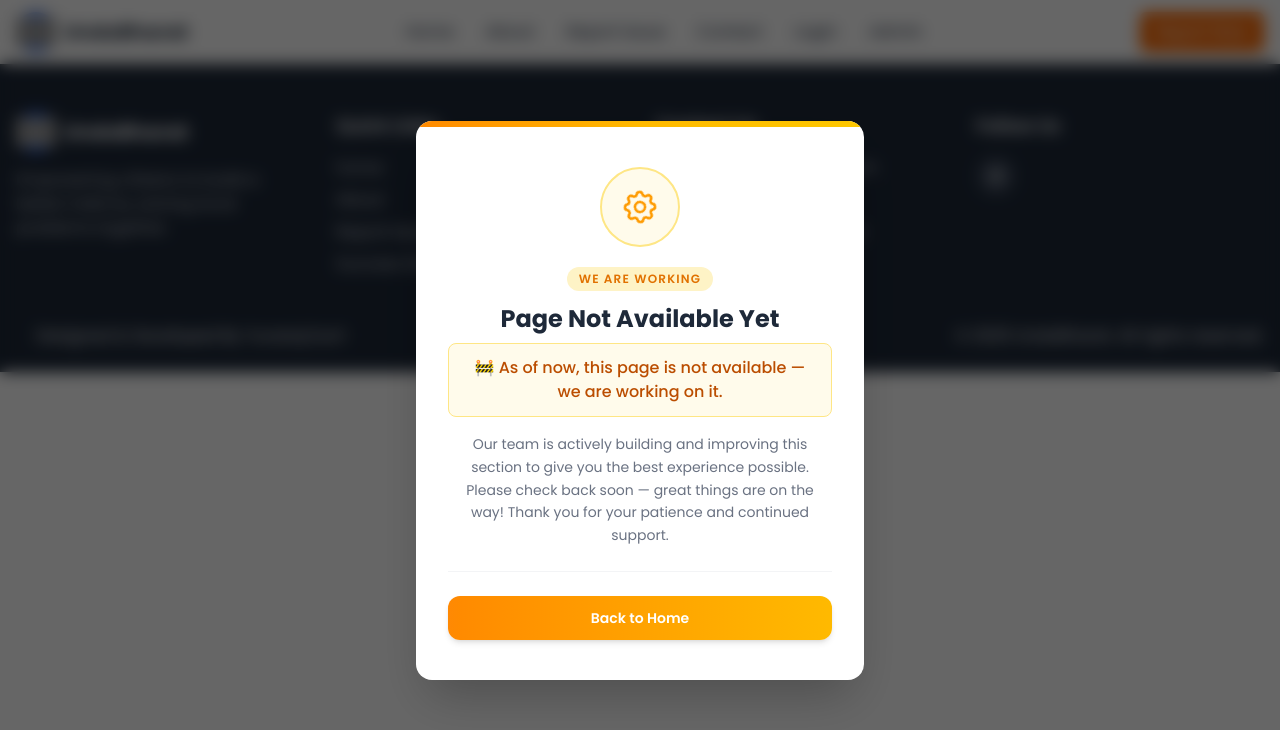
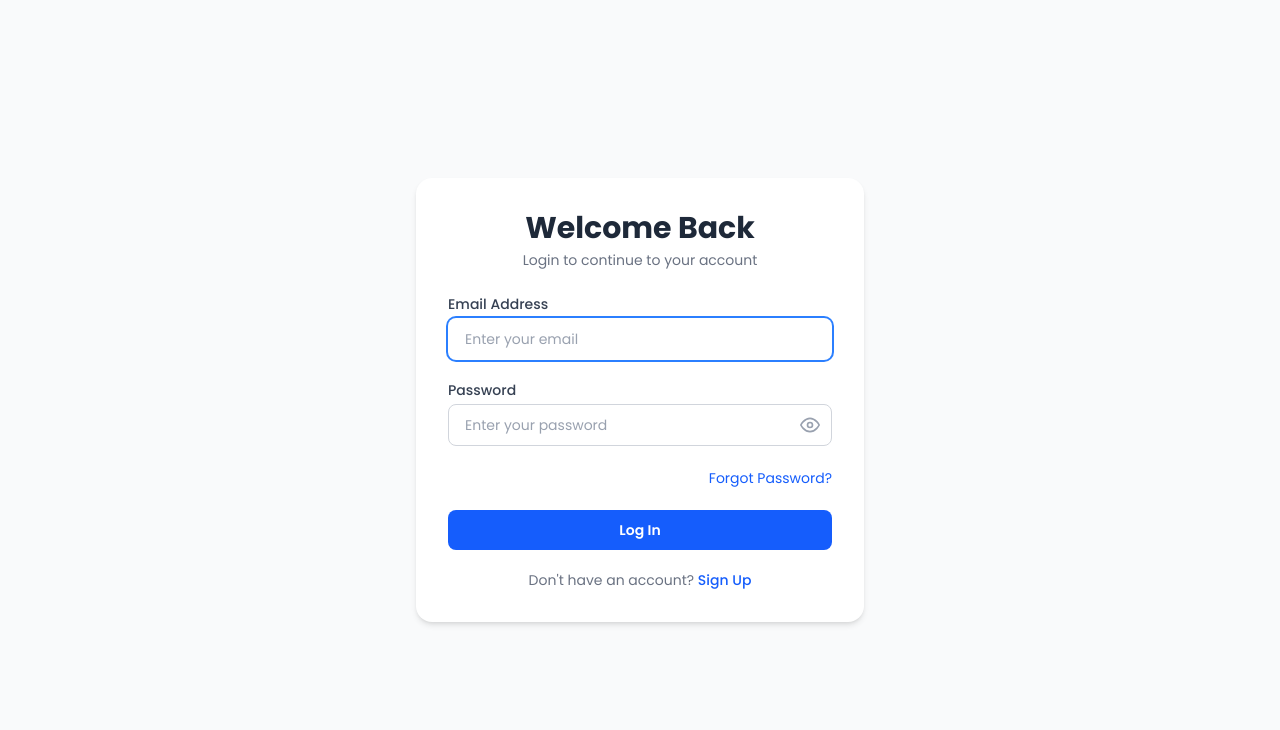
Before and after one commit to CodeDeff/undobharat, a React (Vite) app in the folder frontend/: page /auth/signin in a window 1280 px wide. Shown: the top 730 px of the page. Built offline with nearby package versions, Linux system fonts and the light colour scheme; grey boxes are pictures that could not be loaded.

Commit message:
Login Page Added - Yuva

```diff
--- a/frontend/index.html
+++ b/frontend/index.html
@@ -5,7 +5,7 @@
     <link rel="icon" type="image/svg+xml" href="/favicon.svg" />
     <meta name="viewport" content="width=device-width, initial-scale=1.0" />
       <link rel="icon" type="image/png" href="https://res.cloudinary.com/dqz2hem3m/image/upload/v1750665330/logo_ep4az4.png">
-
+    <link href="https://fonts.googleapis.com/css2?family=Poppins:wght@300;400;500;600;700&display=swap" rel="stylesheet">
     <link rel="stylesheet" href="https://cdnjs.cloudflare.com/ajax/libs/font-awesome/6.4.0/css/all.min.css">
     <title>Undobharat</title>
   </head>
--- a/frontend/src/App.jsx
+++ b/frontend/src/App.jsx
@@ -1,25 +1,22 @@
 import './App.css'
 import { BrowserRouter as Router, Routes, Route } from 'react-router-dom';
-import Navbar from './components/common/Navbar'
-import Footer from './components/common/Footer'
-import PNF from './pages/PNF'
 import Home from './pages/Home'
 import Signup from './pages/Signup'
+import Signin from './pages/signin'
 import WeAreWorking from './components/common/WeAreWorking'
 
 function App() {
   return (
    <Router>
     <div >
-      <Navbar/>
-      <Routes>
+       <Routes>
         <Route path='/' element={<Home/>}/>
-        <Route  path='/signup' element={<Signup/>} />
+        <Route  path='auth/signup' element={<Signup/>} />
+        <Route path='auth/signin' element={<Signin/>} />
         <Route path='*' element={<WeAreWorking/>} />
       </Routes>
     </div>
-    <Footer/>
-    </Router>
+     </Router>
   )
 }
 
--- a/frontend/src/components/common/Footer.jsx
+++ b/frontend/src/components/common/Footer.jsx
@@ -6,7 +6,7 @@ const Footer = () => {
 
 
      {/* <!-- Footer --> */}
-    <footer className="bg-gray-800 text-white pt-12 pb-6">
+    <footer className="bg-gray-800 text-white pt-12 pb-6  ">
         <div className="container mx-auto px-4">
             <div className="grid grid-cols-1 md:grid-cols-4 gap-8">
                 <div>
--- a/frontend/src/components/common/Navbar.jsx
+++ b/frontend/src/components/common/Navbar.jsx
@@ -32,7 +32,7 @@ const Navbar = () => {
             <a href="#conc" className="nav-link text-gray-700 hover:text-blue-500 font-medium">
               Contact
             </a>
-            <Link to="/login" className="nav-link text-gray-700 hover:text-blue-500 font-medium">
+            <Link to="/auth/signin" className="nav-link text-gray-700 hover:text-blue-500 font-medium">
               Login
             </Link>
             <Link to="/admin" className="nav-link text-gray-700 hover:text-blue-500 font-medium">
--- a/frontend/src/pages/Home.jsx
+++ b/frontend/src/pages/Home.jsx
@@ -5,16 +5,19 @@ import ProplemTypes from '../components/homeComponents/ProplemTypes'
 import CTA from '../components/homeComponents/CTA'
 import Stats from '../components/homeComponents/StatsUB'
 import Footer from '../components/common/Footer'
+import Navbar from '../components/common/Navbar'
 
 
 const Home = () => {
   return (
     <div>
+        <Navbar/>
         <Hero/>
         <Mission/>
         <ProplemTypes/>
         <CTA/>
         <Stats/>
+        <Footer/>
 
 
     </div>
--- /dev/null
+++ b/frontend/src/pages/Signin.jsx
@@ -0,0 +1,133 @@
+import React, { useState, useRef, useEffect } from 'react'
+import { Link } from 'react-router-dom'
+
+const signin = () => {
+  const [showPassword, setShowPassword] = useState(false);
+  const emailref= useRef(null);
+
+  const formdata={
+      email:'',
+      password:''
+    }
+    const[data, setData]=useState(formdata)
+
+  const handleChange=(e)=>{
+      setData({
+        ...data,
+        [e.target.name]:e.target.value
+      });
+
+  }
+
+  const handleSubmit=(e)=>{
+    e.preventDefault();
+    console.log(data);
+  }
+
+  useEffect(()=>{
+    emailref.current.focus();
+  },[]);
+
+
+  return (
+    <div className="min-h-screen flex items-center justify-center bg-gray-50 px-4 py-12">
+      <div className="w-full max-w-md bg-white rounded-2xl shadow-md p-8 space-y-6">
+
+        {/* Header */}
+        <div className="text-center space-y-1">
+          <h1 className="text-3xl font-bold text-gray-800">Welcome Back</h1>
+          <p className="text-sm text-gray-500">Login to continue to your account</p>
+        </div>
+
+        {/* Form */}
+        <form className="space-y-5">
+
+          {/* Email */}
+          <div className="space-y-1">
+            <label htmlFor="email" className="block text-sm font-medium text-gray-700">
+              Email Address
+            </label>
+            <input
+              type="email"
+              id="email"
+              name="email"
+              placeholder="Enter your email"
+              onChange={handleChange}
+              value={data.email}
+              required
+              ref={emailref}
+              className="w-full px-4 py-2.5 border border-gray-300 rounded-lg text-sm text-gray-800 placeholder-gray-400 focus:outline-none focus:ring-2 focus:ring-blue-500 focus:border-transparent transition"
+            />
+          </div>
+
+          {/* Password */}
+          <div className="space-y-1">
+            <label htmlFor="password" className="block text-sm font-medium text-gray-700">
+              Password
+            </label>
+            <div className="relative">
+              <input
+                type={showPassword ? 'text' : 'password'}
+                id="password"
+                name="password"
+                placeholder="Enter your password"
+                onChange={handleChange}
+                value={data.password}
+                required
+                className="w-full px-4 py-2.5 pr-10 border border-gray-300 rounded-lg text-sm text-gray-800 placeholder-gray-400 focus:outline-none focus:ring-2 focus:ring-blue-500 focus:border-transparent transition"
+              />
+              <button
+                type="button"
+                onClick={() => setShowPassword(!showPassword)}
+                className="absolute right-3 top-1/2 -translate-y-1/2 text-gray-400 hover:text-gray-600 transition"
+                aria-label="Toggle password visibility"
+              >
+                {showPassword ? (
+                  /* Eye-off icon */
+                  <svg xmlns="http://www.w3.org/2000/svg" width="20" height="20" fill="none" stroke="currentColor" strokeWidth="2" strokeLinecap="round" strokeLinejoin="round" viewBox="0 0 24 24">
+                    <path d="M17.94 17.94A10.07 10.07 0 0 1 12 20c-7 0-11-8-11-8a18.45 18.45 0 0 1 5.06-5.94" />
+                    <path d="M9.9 4.24A9.12 9.12 0 0 1 12 4c7 0 11 8 11 8a18.5 18.5 0 0 1-2.16 3.19" />
+                    <line x1="1" y1="1" x2="23" y2="23" />
+                  </svg>
+                ) : (
+                  /* Eye icon */
+                  <svg xmlns="http://www.w3.org/2000/svg" width="20" height="20" fill="none" stroke="currentColor" strokeWidth="2" strokeLinecap="round" strokeLinejoin="round" viewBox="0 0 24 24">
+                    <path d="M1 12s4-8 11-8 11 8 11 8-4 8-11 8-11-8-11-8z" />
+                    <circle cx="12" cy="12" r="3" />
+                  </svg>
+                )}
+              </button>
+            </div>
+          </div>
+
+          {/* Forgot Password */}
+          <div className="text-right">
+            <a href="/forgot-password" className="text-sm text-blue-600 hover:underline">
+              Forgot Password?
+            </a>
+          </div>
+
+          {/* Submit Button */}
+          <button
+            type="submit"
+            className="w-full py-2.5 bg-blue-600 hover:bg-blue-700 text-white text-sm font-semibold rounded-lg transition focus:outline-none focus:ring-2 focus:ring-blue-500 focus:ring-offset-2"
+            onClick={handleSubmit}
+          >
+            Log In
+          </button>
+
+          {/* Sign Up Link */}
+          <p className="text-center text-sm text-gray-500">
+            Don't have an account?{' '}
+            <Link to="/auth/signup" className="text-blue-600 font-medium hover:underline">
+              Sign Up
+            </Link>
+          </p>
+
+        </form>
+      </div>
+    </div>
+  )
+}
+
+export default signin
--- a/frontend/src/pages/Signup.jsx
+++ b/frontend/src/pages/Signup.jsx
@@ -1,4 +1,4 @@
-import React, {useState} from 'react'
+import React, {useState, useEffect, useRef} from 'react'
 
 const Signup = () => {
 
@@ -10,6 +10,7 @@ const Signup = () => {
     role: '',
   });
 
+    const nameRef= useRef(null);
 
     const handleChange = (e) => {
     setFormData({
@@ -23,6 +24,13 @@ const Signup = () => {
         e.preventDefault();
         console.log("FormData:", formData);
     }
+
+
+    useEffect(()=>{
+        nameRef.current.focus();
+    },[])
+
+
 
   return (
        <div className="signup flex flex-col items-center justify-center p-4"  >
@@ -42,10 +50,10 @@ const Signup = () => {
                         id="name"
                         required
                         name="name"
-                           value={formData.name}
+                        value={formData.name}
                         placeholder="John Doe"
                         onChange={handleChange}
-
+                        ref={nameRef}
                         className="input-field w-full px-4 py-3 rounded-lg border border-gray-300 focus:outline-none focus:ring-2 focus:ring-indigo-200"
                         />
                 </div>
@@ -118,7 +126,7 @@ const Signup = () => {
             </div>
             <div className="text-center text-sm text-gray-600">
                 Already have an account?
-                <a href="./login" className="link-signin text-indigo-600 hover:text-indigo-500 font-medium">
+                <a href="./signin" className="link-signin text-indigo-600 hover:text-indigo-500 font-medium">
                     Login
                 </a>
             </div>
```
Also changed, not shown: frontend/src/App.css (+61 -1 lines).
